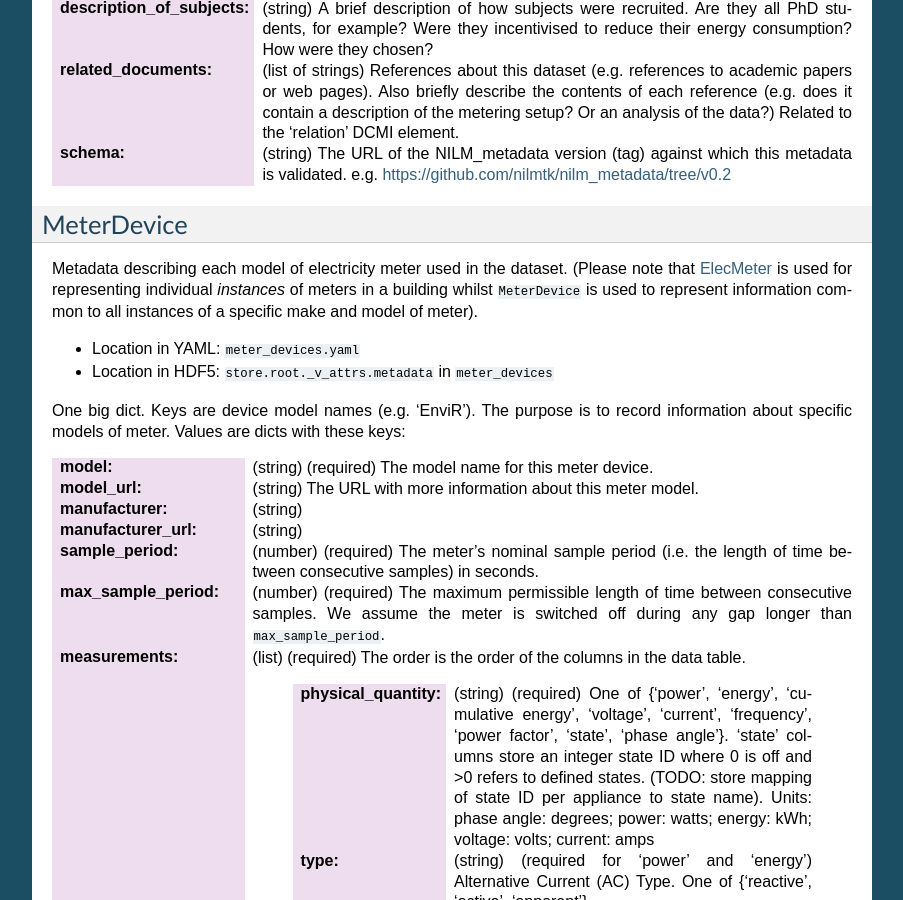
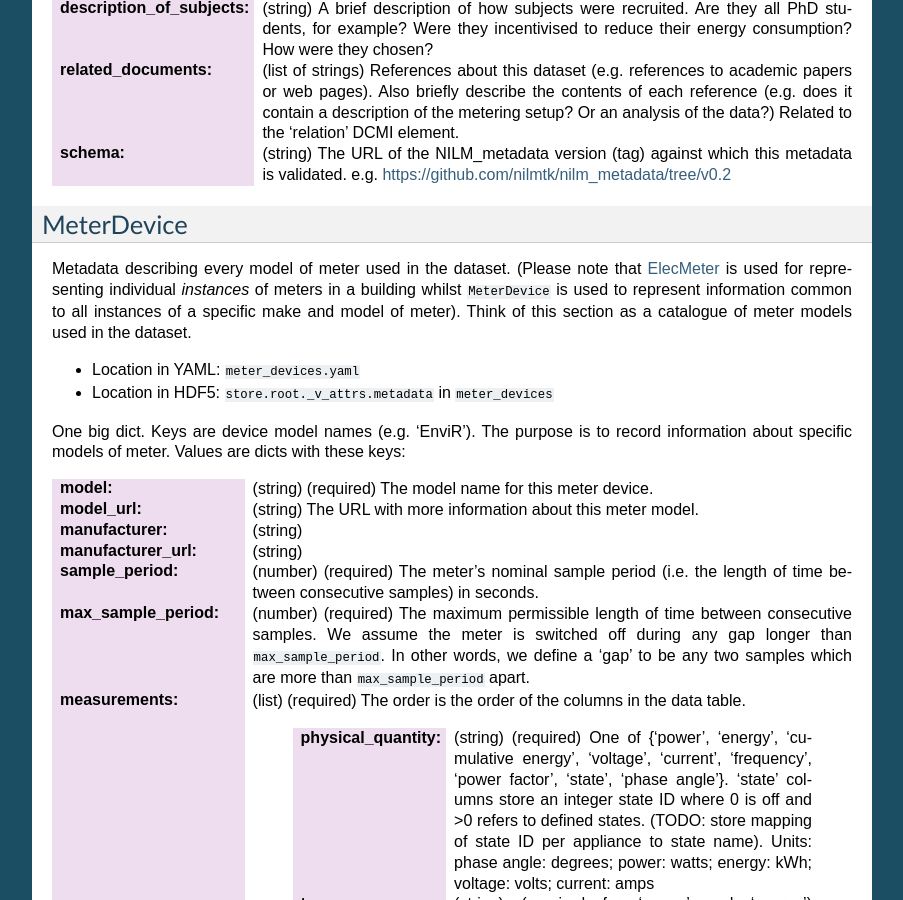
Before and after one commit to nilmtk/nilm_metadata, a Sphinx documentation site: the page built from docs/source/dataset_metadata.rst, in a window 1280 px wide and 900 px high, scrolled down 1154 px. Shown: the whole window, without its empty margins (198-1101 px from the left). Built offline with Sphinx 7.4.7, drawn with Linux system fonts in a browser that asks for light colours.

Commit message:
small tweaks to wordings.

```diff
--- a/docs/source/dataset_metadata.rst
+++ b/docs/source/dataset_metadata.rst
@@ -91,11 +91,12 @@ Dublin Core Metadata Initiative (DCMI)):
 MeterDevice
 -----------
 
-Metadata describing each model of electricity meter used in the
-dataset.  (Please note that `ElecMeter`_ is used for representing
-individual *instances* of meters in a building whilst ``MeterDevice`` is
-used to represent information common to all instances of a specific
-make and model of meter).
+Metadata describing every model of meter used in the dataset.  (Please
+note that `ElecMeter`_ is used for representing individual *instances*
+of meters in a building whilst ``MeterDevice`` is used to represent
+information common to all instances of a specific make and model of
+meter).  Think of this section as a catalogue of meter models used in
+the dataset.
 
 * Location in YAML: ``meter_devices.yaml``
 * Location in HDF5: ``store.root._v_attrs.metadata`` in ``meter_devices``
@@ -114,7 +115,9 @@ Values are dicts with these keys:
 :max_sample_period: (number) (required) The maximum permissible length
                    of time between consecutive samples.  We assume the
                    meter is switched off during any gap longer than
-                   ``max_sample_period``.
+                   ``max_sample_period``.  In other words, we define a
+                   'gap' to be any two samples which are more than
+                   ``max_sample_period`` apart.
 :measurements: (list) (required) The order is the order of the columns
   in the data table.
 
```
